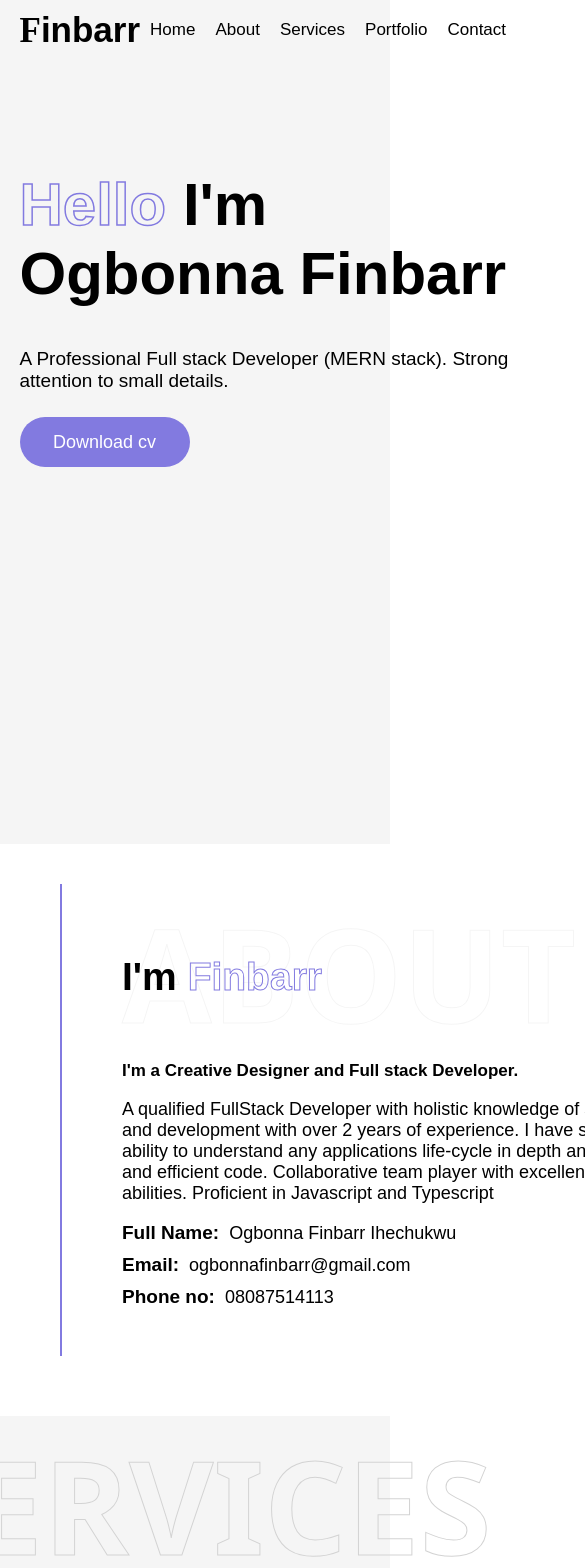
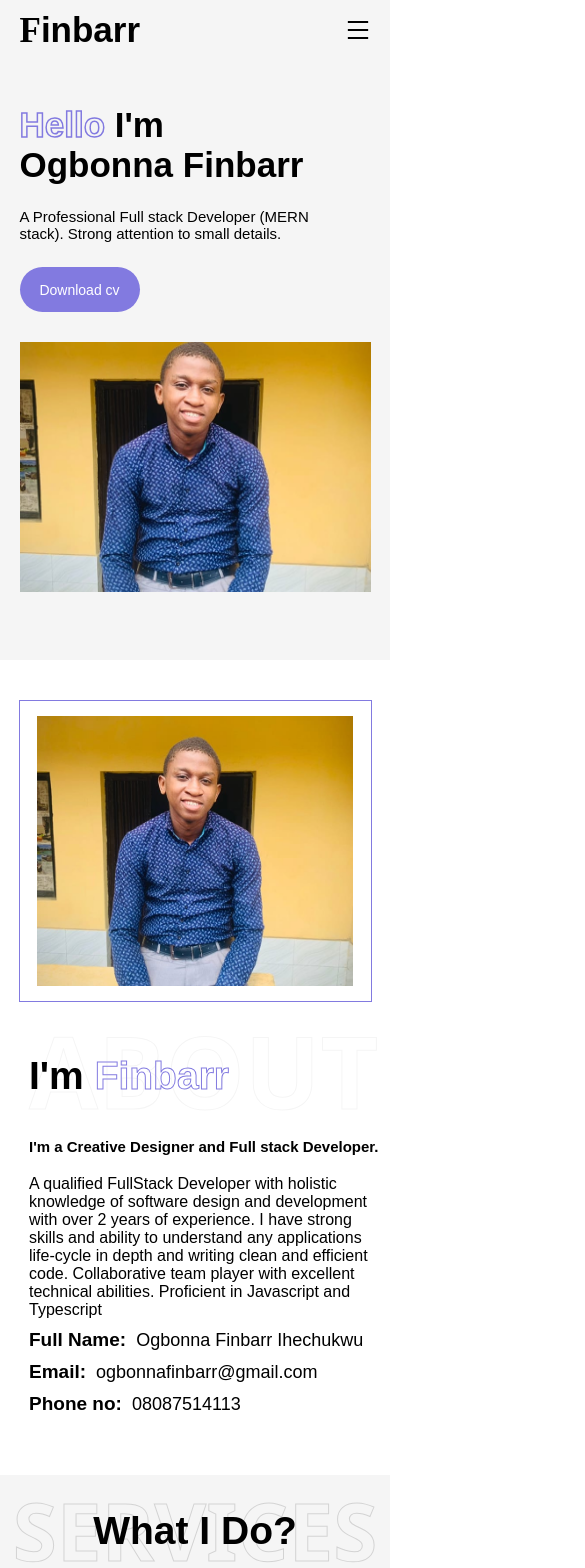
Before and after one commit to ebenezeraladesuyi/portfolio-new, a React (Vite) app: page / in a window 390 px wide. Shown: the top 1568 px of the page, 585 px wide, since content can reach past the window. Built offline with nearby package versions, Linux system fonts and the light colour scheme; a web font is replaced by a local one.

Commit message:
mobieresponsiveness

```diff
--- a/src/Blocks/Header.tsx
+++ b/src/Blocks/Header.tsx
@@ -1,6 +1,7 @@
 import styled from "styled-components";
 import { useState } from "react";
 import { Link } from "react-scroll";
+import { AiOutlineMenu } from "react-icons/ai";
 
 const Header: React.FC = () => {
   const [change, setChange] = useState<boolean>(false);
@@ -44,6 +45,7 @@ const Header: React.FC = () => {
                 <nav>Contact</nav>
               </Link>
             </Right>
+            <Icon size={26} />
           </Wrapper>
         </Container>
       ) : (
@@ -72,6 +74,7 @@ const Header: React.FC = () => {
                 <nav>Contact</nav>
               </Link>
             </Right>
+            <Icon size={26} />
           </Wrapper>
         </Container>
       )}
@@ -80,6 +83,14 @@ const Header: React.FC = () => {
 };
 
 export default Header;
+
+const Icon = styled(AiOutlineMenu)`
+  display: none;
+
+  @media screen and (max-width: 900px) {
+    display: block;
+  }
+`;
 
 const Left = styled.div`
   h2 {
@@ -90,6 +101,10 @@ const Right = styled.div`
   display: flex;
   align-items: center;
   justify-content: center;
+
+  @media screen and (max-width: 900px) {
+    display: none;
+  }
 
   nav {
     font-size: 17px;
@@ -108,6 +123,11 @@ const Container = styled.div<{ bg: string }>`
   position: sticky;
   top: 0%;
   z-index: 5;
+
+  @media screen and (max-width: 900px) {
+    position: sticky;
+    top: 0%;
+  }
 `;
 const Wrapper = styled.div`
   width: 90%;
--- a/src/Components/About.tsx
+++ b/src/Components/About.tsx
@@ -64,6 +64,11 @@ const Holding = styled.div`
 const Holder = styled.div`
   margin-left: 60px;
 
+  @media screen and (max-width: 900px) {
+    margin: 0;
+    margin-left: 18px;
+  }
+
   h5 {
     margin: 0;
     font-size: 19px;
@@ -76,15 +81,32 @@ const Holder = styled.div`
 
 const Title = styled.div`
   margin-left: 60px;
+
+  @media screen and (max-width: 900px) {
+    margin-left: 18px;
+  }
 `;
 
 const Right = styled.div`
   /* margin-right: 60px; */
 
+  @media screen and (min-width: 700px) and (max-width: 1000px) {
+    margin-left: 20px;
+  }
+
   p {
     width: 600px;
     font-size: 18px;
     margin-left: 60px;
+
+    @media screen and (max-width: 900px) {
+      font-size: 16px;
+      width: 350px;
+      margin: 0;
+      margin-left: 18px;
+      margin-top: 20px;
+      /* text-align: center; */
+    }
   }
 
   h2 {
@@ -94,6 +116,16 @@ const Right = styled.div`
     text-transform: uppercase;
     font-family: "Segoe UI", Tahoma, Geneva, Verdana, sans-serif;
     margin: 0;
+
+    @media screen and (max-width: 500px) {
+      font-size: 100px;
+    }
+    @media screen and (min-width: 700px) and (max-width: 1000px) {
+      font-size: 80px;
+    }
+    /* @media screen and (min-width: 700px) and (max-width: 1000px) {
+      font-size: 190px;
+    } */
   }
 
   h4 {
@@ -102,10 +134,22 @@ const Right = styled.div`
     margin-left: 20px;
     font-size: 39px;
     margin: 0;
+
+    @media screen and (max-width: 500px) {
+      top: 49.5%;
+    }
+
+    @media screen and (min-width: 700px) and (max-width: 1000px) {
+      top: 10%;
+    }
   }
   h6 {
     margin: 0;
     font-size: 17px;
+
+    @media screen and (max-width: 900px) {
+      font-size: 15px;
+    }
   }
 `;
 
@@ -117,6 +161,20 @@ const Left = styled.div`
   display: flex;
   align-items: center;
   justify-content: center;
+
+  @media screen and (max-width: 500px) {
+    width: 90%;
+    height: 300px;
+    margin: 0;
+  }
+
+  @media screen and (min-width: 700px) and (max-width: 1000px) {
+    width: 300px;
+    height: 300px;
+    margin: 0;
+    margin-left: 40px;
+    margin-top: 40px;
+  }
 `;
 const ImgHold = styled.div`
   width: 90%;
@@ -135,6 +193,12 @@ const Container = styled.div`
   margin-top: 40px;
   display: flex;
   position: relative;
+
+  @media screen and (max-width: 500px) {
+    flex-direction: column;
+    align-items: center;
+    justify-content: center;
+  }
   /* justify-content: space-between; */
   /* height: 00px; */
   /* background-color: red; */
--- a/src/Components/Contact.tsx
+++ b/src/Components/Contact.tsx
@@ -122,7 +122,22 @@ const Sec = styled.div`
 `;
 
 const Holding = styled.div`
-  width: 44%;
+  width: 46%;
+  margin-bottom: 10px;
+  margin-right: 20px;
+
+  @media screen and (max-width: 900px) {
+    width: 95%;
+  }
+  input {
+    width: 100%;
+    height: 38px;
+    border: 1px solid #f5f5f5;
+    outline: none;
+    box-shadow: rgba(60, 64, 67, 0.3) 0px 1px 2px 0px,
+      rgba(60, 64, 67, 0.15) 0px 2px 6px 2px;
+    padding-left: 7px;
+  }
 
   p {
     font-size: 13px;
@@ -159,6 +174,12 @@ const Input = styled.input`
     rgba(60, 64, 67, 0.15) 0px 2px 6px 2px;
   padding-left: 10px;
   margin-top: 20px;
+
+  @media screen and (max-width: 900px) {
+    width: 95%;
+    /* margin-top: 10px; */
+    margin: 0;
+  }
 `;
 
 const InpHold = styled.div`
@@ -166,15 +187,12 @@ const InpHold = styled.div`
   display: flex;
   justify-content: space-between;
   margin-top: 10px;
+  /* background-color: gold; */
+  align-items: center;
 
-  input {
-    width: 44%;
-    height: 38px;
-    border: 1px solid #f5f5f5;
-    outline: none;
-    box-shadow: rgba(60, 64, 67, 0.3) 0px 1px 2px 0px,
-      rgba(60, 64, 67, 0.15) 0px 2px 6px 2px;
-    padding-left: 10px;
+  @media screen and (max-width: 900px) {
+    display: block;
+    width: 100%;
   }
 `;
 
@@ -187,6 +205,12 @@ const Card = styled.div`
   /* justify-content: center; */
   flex-direction: column;
 
+  @media screen and (max-width: 900px) {
+    align-items: normal;
+    width: 100%;
+    margin-top: 40px;
+  }
+
   textarea {
     resize: none;
     width: 88%;
@@ -197,6 +221,11 @@ const Card = styled.div`
       rgba(60, 64, 67, 0.15) 0px 2px 6px 2px;
     padding-left: 10px;
     margin-top: 20px;
+
+    @media screen and (max-width: 900px) {
+      width: 95%;
+      margin-top: 25px;
+    }
   }
 `;
 
@@ -208,6 +237,10 @@ const Holder = styled.div`
   /* align-items: center; */
   justify-content: space-between;
   /* background-color: gold; */
+
+  @media screen and (max-width: 900px) {
+    display: block;
+  }
 
   h3 {
     font-size: 49px;
@@ -248,6 +281,10 @@ const Container = styled.div`
   background-color: #f5f5f5;
   margin-bottom: 20px;
 
+  @media screen and (max-width: 900px) {
+    height: 980px;
+  }
+
   h2 {
     font-size: 130px;
     color: transparent;
@@ -256,6 +293,10 @@ const Container = styled.div`
     font-family: "Segoe UI", Tahoma, Geneva, Verdana, sans-serif;
     margin: 0;
     margin-top: 20px;
+
+    @media screen and (max-width: 900px) {
+      font-size: 80px;
+    }
   }
 
   h4 {
@@ -264,5 +305,9 @@ const Container = styled.div`
     margin-left: 20px;
     font-size: 39px;
     margin: 0;
+
+    @media screen and (max-width: 900px) {
+      top: 6%;
+    }
   }
 `;
--- a/src/Components/Hero.tsx
+++ b/src/Components/Hero.tsx
@@ -49,6 +49,18 @@ const Right = styled.div`
   margin-left: 50px;
   margin-bottom: 90px;
   margin-top: 30px;
+
+  @media screen and (max-width: 500px) {
+    width: 100%;
+    height: 250px;
+    margin: 0;
+    margin-top: 30px;
+  }
+
+  @media screen and (min-width: 700px) and (max-width: 1000px) {
+    width: 80%;
+    height: 80%;
+  }
   img {
     width: 100%;
     height: 100%;
@@ -66,18 +78,38 @@ const Button = styled.button`
   font-size: 18px;
   margin-top: 25px;
   cursor: pointer;
+
+  @media screen and (max-width: 900px) {
+    width: 120px;
+    font-size: 14px;
+    height: 45px;
+  }
 `;
 
 const Left = styled.div`
   margin-top: 70px;
+
+  @media screen and (max-width: 900px) {
+    margin-top: 45px;
+  }
   h1 {
     font-size: 60px;
     /* color: transparent; */
+
+    @media screen and (max-width: 900px) {
+      font-size: 35px;
+    }
   }
   p {
     width: 500px;
     margin: 0;
     font-size: 19px;
+
+    @media screen and (max-width: 900px) {
+      font-size: 15px;
+      /* text-align: center; */
+      width: 300px;
+    }
   }
 `;
 
@@ -88,6 +120,13 @@ const Container = styled.div`
   display: flex;
   /* align-items: center; */
   justify-content: center;
+
+  @media screen and (max-width: 500px) {
+    height: 600px;
+  }
+  @media screen and (min-width: 700px) and (max-width: 1000px) {
+    height: 370px;
+  }
 `;
 
 const Wrapper = styled.div`
@@ -95,5 +134,9 @@ const Wrapper = styled.div`
   display: flex;
 
   justify-content: space-between;
+
+  @media screen and (max-width: 500px) {
+    display: block;
+  }
   /* margin-top: 80px; */
 `;
--- a/src/Components/Intrested.tsx
+++ b/src/Components/Intrested.tsx
@@ -37,6 +37,12 @@ const Wrapper = styled.div`
   h2 {
     margin: 0;
     font-size: 40px;
+
+    @media screen and (max-width: 900px) {
+      font-size: 30px;
+      width: 300px;
+      text-align: center;
+    }
   }
 
   button {
@@ -52,6 +58,11 @@ const Wrapper = styled.div`
     width: 500px;
     font-size: 20px;
     text-align: center;
+
+    @media screen and (max-width: 900px) {
+      width: 300px;
+      font-size: 16px;
+    }
   }
 `;
 
--- a/src/Components/Portfolio.tsx
+++ b/src/Components/Portfolio.tsx
@@ -46,6 +46,10 @@ const Holding = styled.div`
   align-items: center;
   justify-content: space-between;
   flex-wrap: wrap;
+
+  @media screen and (max-width: 900px) {
+    margin-top: 30px;
+  }
 `;
 
 const Container = styled.div`
@@ -56,6 +60,10 @@ const Container = styled.div`
   flex-direction: column;
   position: relative;
   margin-top: 60px;
+
+  @media screen and (max-width: 900px) {
+    margin-top: 25px;
+  }
   /* background-color: #f5f5f5; */
 
   h2 {
@@ -65,6 +73,10 @@ const Container = styled.div`
     text-transform: uppercase;
     font-family: "Segoe UI", Tahoma, Geneva, Verdana, sans-serif;
     margin: 0;
+
+    @media screen and (max-width: 900px) {
+      font-size: 65px;
+    }
   }
 
   h4 {
@@ -73,5 +85,10 @@ const Container = styled.div`
     margin-left: 20px;
     font-size: 39px;
     margin: 0;
+
+    @media screen and (max-width: 900px) {
+      top: 1.2%;
+      font-size: 29px;
+    }
   }
 `;
--- a/src/Components/Services.tsx
+++ b/src/Components/Services.tsx
@@ -50,6 +50,15 @@ const Hold = styled.div`
   justify-content: space-between;
   flex-wrap: wrap;
   margin-bottom: 50px;
+
+  @media screen and (min-width: 700px) and (max-width: 1000px) {
+    justify-content: normal;
+  }
+
+  @media screen and (min-width: 700px) and (max-width: 1000px) {
+    justify-content: space-between;
+    /* width: 38%; */
+  }
 `;
 
 const Container = styled.div`
@@ -69,6 +78,10 @@ const Container = styled.div`
     text-transform: uppercase;
     font-family: "Segoe UI", Tahoma, Geneva, Verdana, sans-serif;
     margin: 0;
+
+    @media screen and (max-width: 900px) {
+      font-size: 80px;
+    }
   }
 
   h4 {
@@ -77,5 +90,9 @@ const Container = styled.div`
     margin-left: 20px;
     font-size: 39px;
     margin: 0;
+
+    @media screen and (max-width: 900px) {
+      top: 1.3%;
+    }
   }
 `;
--- a/src/common/Card.tsx
+++ b/src/common/Card.tsx
@@ -39,6 +39,11 @@ const Container = styled.div`
   padding: 40px;
   margin-bottom: 20px;
 
+  @media screen and (min-width: 700px) and (max-width: 1000px) {
+    justify-content: space-between;
+    width: 37%;
+  }
+
   h5 {
     font-size: 25px;
     margin: 0;
```
Also changed, not shown: src/common/Projects.tsx (+9 -0 lines).
